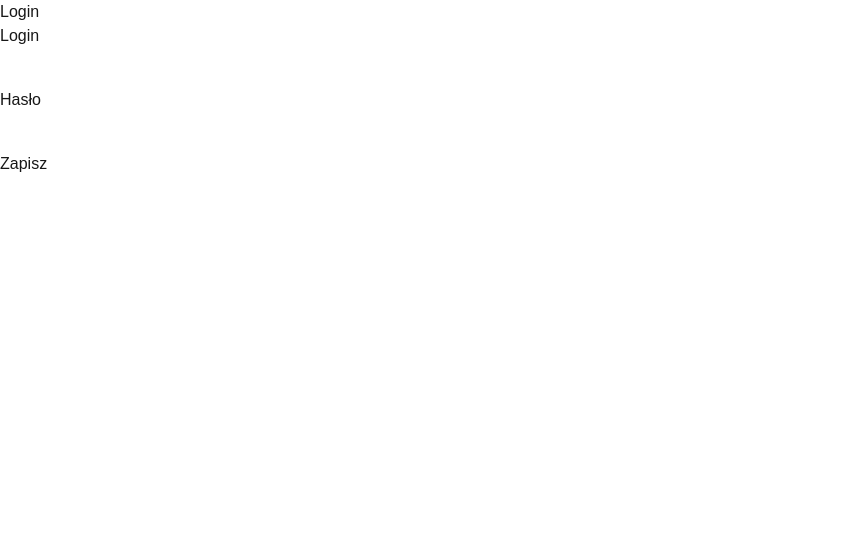
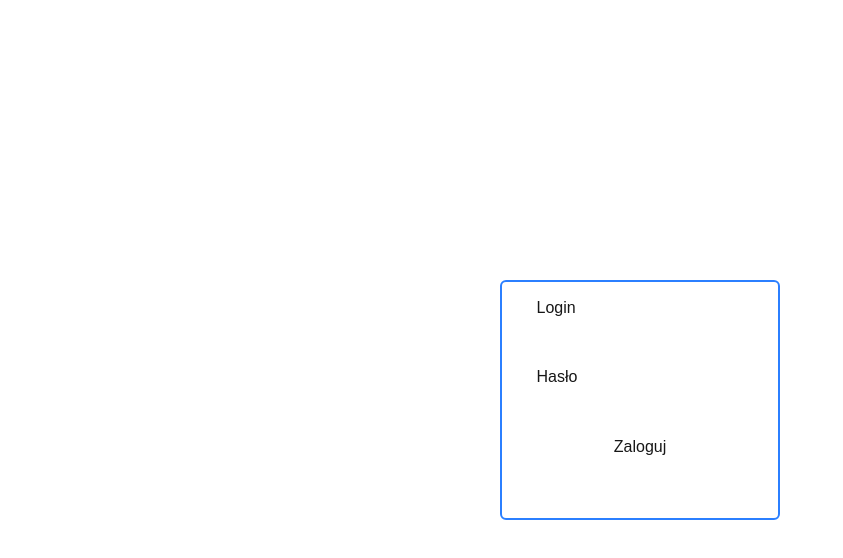
Before and after one commit to NorbertSkulski/skyservice, a Next.js app: page /login in a window 1280 px wide. Shown: the top 558 px of the page, without its empty margins (0-843 px from the left). Built offline with nearby package versions, Linux system fonts and the light colour scheme.

Commit message:
prestyled login page

```diff
--- a/src/app/login/components/forms/LoginForm.tsx
+++ b/src/app/login/components/forms/LoginForm.tsx
@@ -4,51 +4,59 @@ import SkyInput from "@/components/inputs/SkyInput";
 import { User } from "@/generated/prisma/client";
 import { signIn } from "next-auth/react";
 import { useRouter } from "next/navigation";
+import { useState } from "react";
 import { FormProvider, useForm } from "react-hook-form";
 
 
-type LoginFormProps = Pick<User,"login" | "password">
+type LoginFormProps = Pick<User, "login" | "password">
 
 
 
 const LoginForm = () => {
 
+
+    const [error, setError] = useState<string | null>(null)
+    const [isLoading, setIsLoading] = useState<boolean>(false)
+
+
     const router = useRouter();
 
-    const login = async () => {
-
+    const login = async (data: LoginFormProps) => {
+        setIsLoading(true);
         const res = await signIn("credentials", {
-            login: "norbert",
-            password: "test",
+            login: data.login,
+            password: data.password,
             redirect: false
         })
-        console.log("login user:", res)
 
         if (!res.error && res.url) {
             const urlObj = new URL(res.url);
             const callbackUrl = urlObj.searchParams.get("callbackUrl") || "/dashboard";
             router.push(callbackUrl);
+            setIsLoading(false);
+            setError(null);
             return;
         }
 
         console.log("Logowanie nie powiodło się !")
-
+        setIsLoading(false);
+        setError("Logowanie nie powiodło się !")
     };
 
 
     const methods = useForm<LoginFormProps>({
-        defaultValues: { login:"", password:"" }
+        defaultValues: { login: "", password: "" }
     });
 
 
     const onSubmit = (data: LoginFormProps) => {
         console.log(data)
-        login();
+        login(data);
     };
 
     return (
         <FormProvider {...methods}>
-            <form onSubmit={methods.handleSubmit(onSubmit)}>
+            <form className="border-blue-500 border-2 rounded-md p-2 flex flex-col justify-evenly items-center h-60 w-70" onSubmit={methods.handleSubmit(onSubmit)}>
 
                 <SkyInput
                     name="login"
@@ -64,7 +72,12 @@ const LoginForm = () => {
                     rules={{ required: 'Hasło jest obowiązkowe!' }}
                 />
 
-                <SkyButton type="submit">Zapisz</SkyButton>
+                <SkyButton type="submit">Zaloguj</SkyButton>
+
+                <div className="h-10">
+                    {isLoading ? <span>Logowanie ...</span> : null}
+                    {(error && !isLoading) ? <span className="text-red-500">{error}</span> : null}
+                </div>
             </form>
         </FormProvider>
     );
--- a/src/app/login/page.tsx
+++ b/src/app/login/page.tsx
@@ -2,10 +2,8 @@ import LoginForm from "./components/forms/LoginForm";
 
 const Login = () => {
   return (
-    <div >
-      Login
+    <div className="flex justify-center items-center h-screen ">
       <LoginForm/>
-
     </div>
   );
 }
--- a/src/components/inputs/SkyInput.tsx
+++ b/src/components/inputs/SkyInput.tsx
@@ -5,14 +5,15 @@ type SkyInputProps = {
   label: string
   type?: string
   rules?: object
+  className?:string
 }
 
-const SkyInput = ({ name, label, type = 'text', rules }: SkyInputProps) => {
+const SkyInput = ({ name, label, type = 'text', rules, className="" }: SkyInputProps) => {
 
   const { control } = useFormContext();
 
   return (
-    <div style={{ marginBottom: '1rem' }}>
+    <div className={className} style={{ marginBottom: '1rem' }}>
       <label style={{ display: 'block' }}>{label}</label>
       <Controller
         name={name}
```
